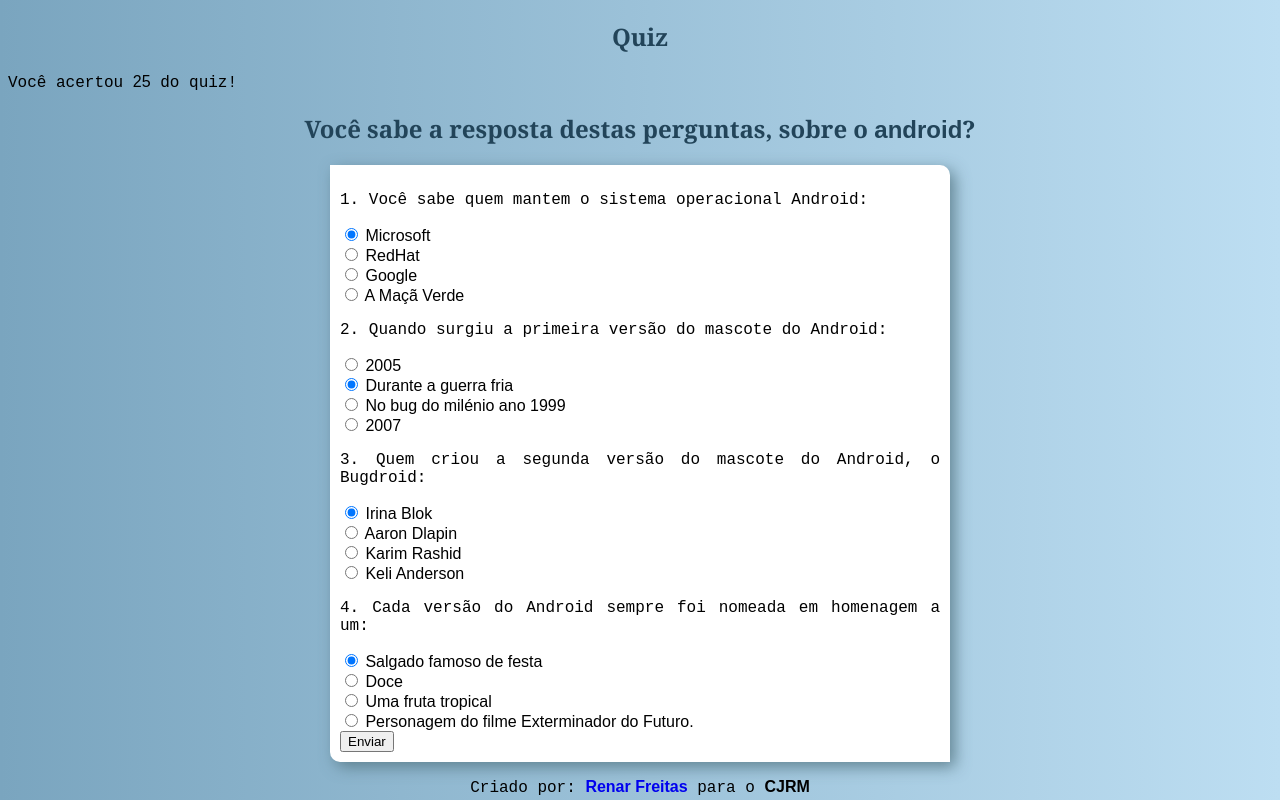
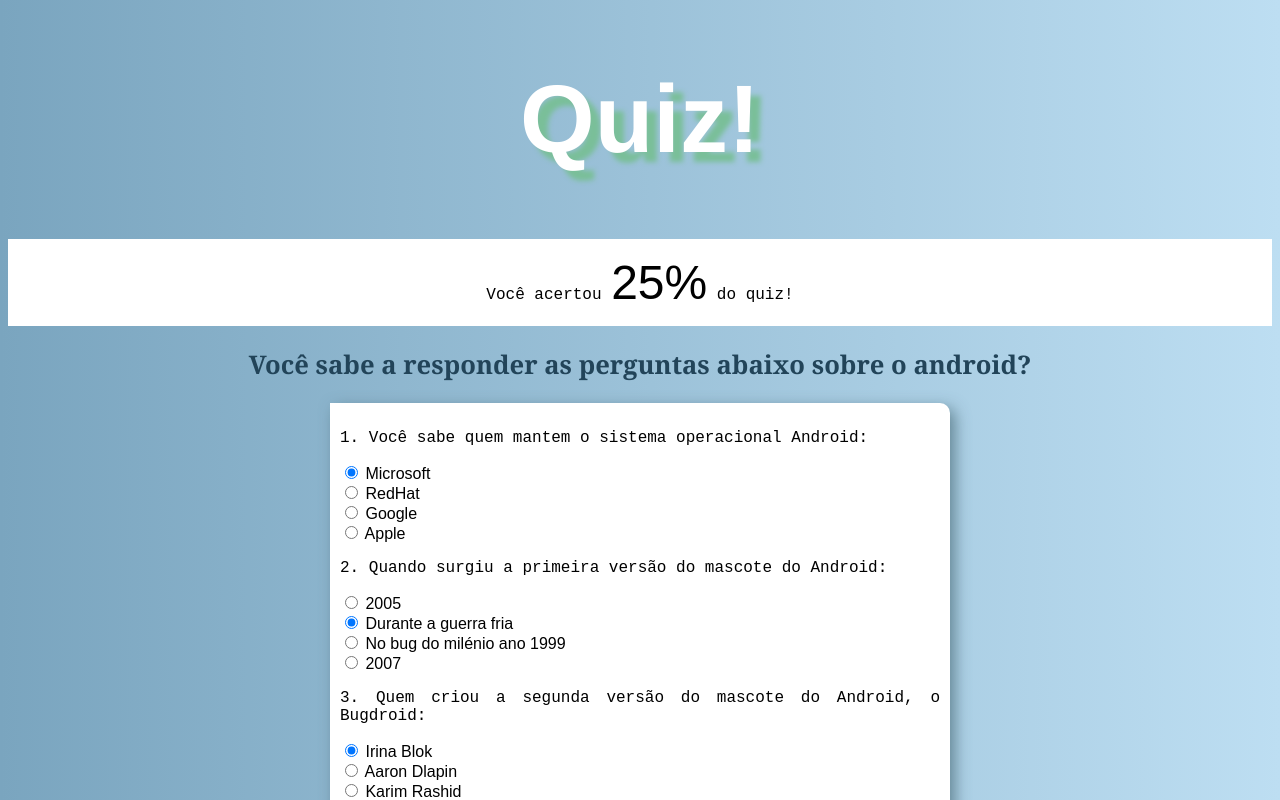
Before and after one commit to renarfreitas/CJRM_JS, a plain HTML site: page exercicio-19/index.html in a window 1280 px wide. Both pictures are taken after a click on the button "Enviar". Shown: the top 800 px of the page. Drawn offline with Linux system fonts and the light colour scheme.

Commit message:
Atualização do Quiz

```diff
--- a/exercicio-19/app.js
+++ b/exercicio-19/app.js
@@ -24,41 +24,60 @@ Ps2: o uso do Bootstrap (ou qualquer outra lib CSS) é opcional.
 */
 
 const form = document.querySelector('.quiz-form')
-const finalResult = document.querySelector('.result')
+const finalScoreContainer = document.querySelector('.final-score-container')
+
 const correctAnswers = ['C', 'D', 'A', 'B']
+
+let score = 0
+
+const getUserAnswers = ()=>{
+    let userResponses = []
+
+    correctAnswers.forEach((_, index) => {
+        const userAnswer = form[`inputQuestion${index+1}`].value
+        userResponses.push(userAnswer)
+    })
+
+    return userResponses
+    }
+
+const calculateUserAnswers = (userResponses) => {
+    userResponses.forEach(( response, index) => {
+        const isUserAnswerCorrect = response === correctAnswers[index]
+
+        if(isUserAnswerCorrect) {
+            score += 25
+        }
+    })
+}
+
+const showFinalScore = () => {
+    scrollTo({
+        top: 0,
+        left: 0,
+        behavior: 'smooth'
+    })
+    finalScoreContainer.classList.remove('d-none')
+}
+
+const animateFinalScore = () => {
+    let counter = 0
+
+    const timer = setInterval( () => {
+        if(counter === score){
+            clearInterval(timer)
+        }
+
+        finalScoreContainer.querySelector('span').textContent = `${counter++}%`
+    }, 100)
+}
 
 form.addEventListener('submit', event => {
     event.preventDefault()
 
-    const userResponses = [
-        form.inputQuestion1.value,
-        form.inputQuestion2.value,
-        form.inputQuestion3.value,
-        form.inputQuestion4.value,
-    ]
+    const userResponses = getUserAnswers()
 
-    let score = 0
-
-
-    userResponses.forEach(( response, index) => {
-        if(response === correctAnswers[index]) {
-            score += 25
-        }
-    })
-
-    scrollTo(0,0)
-
-    finalResult.classList.remove('d-none')
-
-    let counter
-
-    const time = setInterval( () => {
-        if(counter === score){
-            clearInterval(time)
-        }
-
-
-        finalResult.querySelector('span').textContent = `${score}`
-        counter++
-    }, 10)
+    calculateUserAnswers(userResponses)
+    showFinalScore()
+    animateFinalScore()
 })
--- a/exercicio-19/index.html
+++ b/exercicio-19/index.html
@@ -4,18 +4,18 @@
     <meta charset="UTF-8">
     <meta name="viewport" content="width=device-width, initial-scale=1.0">
     <link rel="stylesheet" href="style.css">
-    <title>Quiz | Você sabe a resposta destas perguntas, sobre o android?</title>
+    <title>Quiz | Você sabe a responder as perguntas abaixo sobre o android?</title>
 </head>
 <body>
     <div class="intro py-3 bg-primary text-center">
     <div class="container">
-        <h2 class="text-light display-3 my-4">Quiz</h2>
+        <h1 class="text-light display-3 my-4">Quiz!</h1>
     </div>
     </div>
 
-    <div class="result py-4 d-none bg-light text-center">
+    <div class="final-score-container py-4 d-none bg-light text-center">
     <div class="container lead">
-        <p>Você acertou
+        <p style="text-align: center;">Você acertou
         <span class="text-primary display-4 p-3">0%</span>
         do quiz!
         </p>
@@ -24,7 +24,7 @@
 
     <div class="quiz py-4 bg-dark">
     <div class="container">
-        <h2 class="my-5 text-white">Você sabe a resposta destas perguntas, sobre o <strong>android</strong>?</h2>
+        <h2 class="my-5 text-white">Você sabe a responder as perguntas abaixo sobre o android?</h2>
 
         <main>
             <form class="quiz-form text-light">
@@ -51,7 +51,7 @@
                 <div class="form-check my-2 text-white-50">
                 <label class="form-check-label">
                     <input type="radio" name="inputQuestion1" value="D">
-                    A Maçã Verde
+                    Apple
                 </label>
                 </div>
             </div>
@@ -126,7 +126,7 @@
                 <div class="form-check my-2 text-white-50">
                 <label class="form-check-label">
                     <input type="radio" name="inputQuestion4" value="C">
-                    Uma fruta tropical
+                    Fruta tropical
                 </label>
                 </div>
                 <div class="form-check my-2 text-white-50">
@@ -145,7 +145,7 @@
     </div>
     </div>
     <footer>
-        <p>Criado por: <a href="http://www.linkedin.com/in/renarfreitas/" target="_blank">Renar Freitas</a> para o <strong>CJRM</strong></p>
+        <p>Criado por: <a href="http://www.linkedin.com/in/renarfreitas/" target="_blank">Renar Freitas</a></p>
     </footer>
     <script src="./app.js"></script>
 </body>
--- a/exercicio-19/style.css
+++ b/exercicio-19/style.css
@@ -1,6 +1,11 @@
 @charset "UTF-8";
 * {
     font-family: Arial, Helvetica, sans-serif;
+}
+
+:root {
+    --cor-primaria-success: #BDDEF2;
+    --cor-secundaria-success: #7abf99;
 }
 
 title {
@@ -11,6 +16,16 @@ body {
     background-image: linear-gradient(to right, #7AA5BF, #BDDEF2);
     font-family: Arial, Helvetica, sans-serif;
     color: black;
+}
+
+.final-score-container  {
+    width: 100%;
+    display: inline-table;
+    background-color: white;
+}
+
+p > span {
+    font-size: 3em;
 }
 
 main {
@@ -24,15 +39,15 @@ main {
 
 h1 {
     font-family: 'Franklin Gothic Medium', 'Arial Narrow', Arial, sans-serif;
-    font-size: 2em;
-    color: #5881A6;
+    font-size: 6em;
+    color: white;
     text-align: center;
-    text-shadow: 1px 1px 2px #035094;
+    text-shadow: 10px 10px 5px var(--cor-secundaria-success);
 }
 
-h2{
+h2 {
     font-family: Georgia, 'Times New Roman', Times, serif;
-    font-size: 1.5em;
+    font-size: 1.6em;
     text-align: center;
     color: #224459;
 }
@@ -42,8 +57,27 @@ p {
     text-align: justify;
 }
 
-button {
-    text: center;
+.text-center {
+    text-align: center;
+}
+
+.btn {
+    background-color: var(--cor-primaria-success);
+    outline-color: var(--cor-secundaria-success);
+    width: 150px;
+    padding: 15px 20px;
+    border-radius: 5px;
+    border: none;
+    font-size: 18px;
+    cursor: pointer;
+}
+
+.btn:hover {
+    background-color: var(--cor-secundaria-success);
+}
+
+.btn:active {
+    color: white;
 }
 
 footer > p {
```
